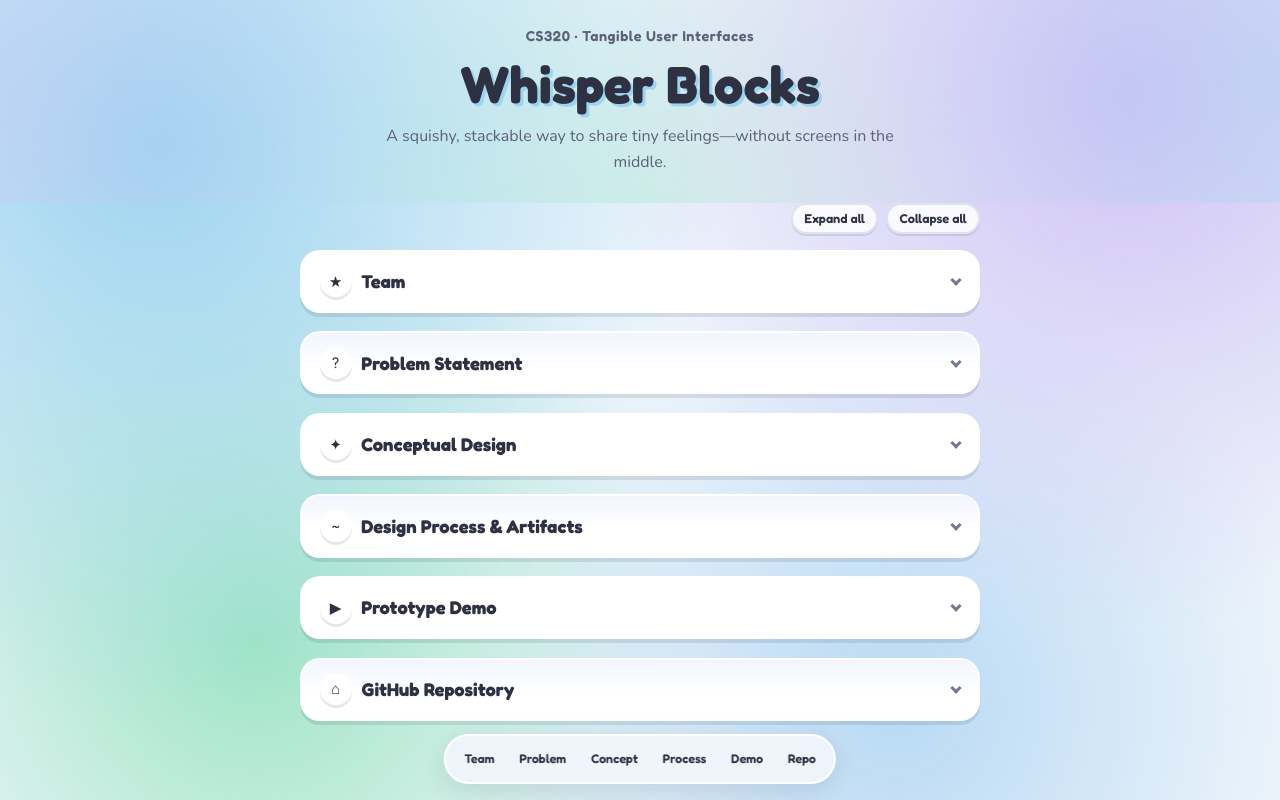
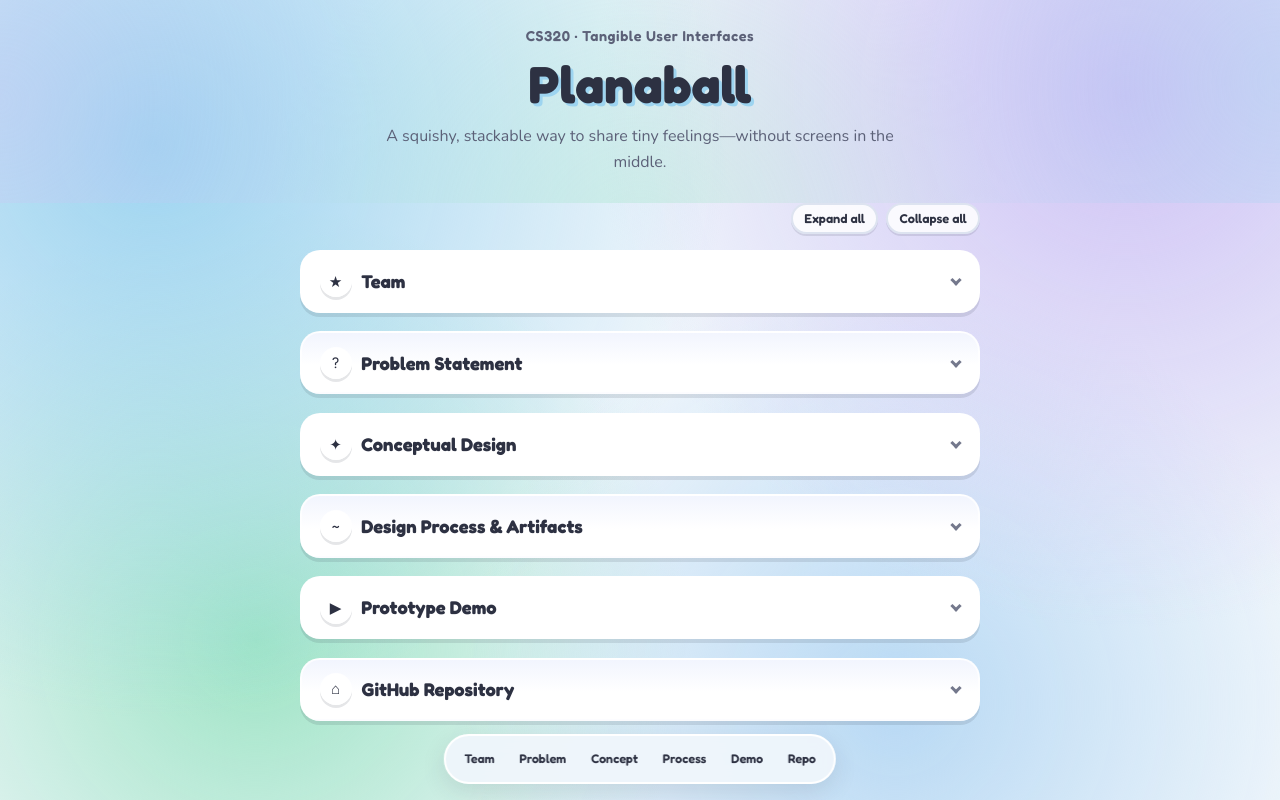
Before and after one commit to na-nan-ya/cs320-project-website-src, a website: page index.html in a window 1280 px wide. Shown: the top 800 px of the page. Drawn offline with nearby package versions, Linux system fonts and the light colour scheme.

Commit message:
title test

```diff
--- a/index.html
+++ b/index.html
@@ -3,7 +3,7 @@
 <head>
   <meta charset="UTF-8" />
   <meta name="viewport" content="width=device-width, initial-scale=1" />
-  <title>Whisper Blocks — TUI Final Project</title>
+  <title>Planaball</title>
   <link rel="preconnect" href="https://fonts.googleapis.com" />
   <link rel="preconnect" href="https://fonts.gstatic.com" crossorigin />
   <link href="https://fonts.googleapis.com/css2?family=Fredoka:wght@400;500;600;700&family=Nunito:wght@400;600;700&display=swap" rel="stylesheet" />
@@ -15,7 +15,7 @@
   <header class="site-header">
     <div class="header-inner">
       <p class="eyebrow">CS320 · Tangible User Interfaces</p>
-      <h1 class="title">Whisper Blocks</h1>
+      <h1 class="title">Planaball</h1>
       <p class="tagline">A squishy, stackable way to share tiny feelings—without screens in the middle.</p>
     </div>
     <div class="header-blobs" aria-hidden="true"></div>
@@ -82,7 +82,7 @@
         <span class="collapse-chevron" aria-hidden="true"></span>
       </summary>
       <div class="collapse-body">
-      <p class="lead">Whisper Blocks are foam-covered cubes with pressure sensors. Each face is a “feeling color.” Stack them to send a quiet signal to a paired block across the room: lights and gentle haptics echo your stack.</p>
+      <p class="lead">Planaball is a foam-covered cube with pressure sensors. Each face is a “feeling color.” Stack them to send a quiet signal to a paired block across the room: lights and gentle haptics echo your stack.</p>
 
       <div class="concept-layout">
         <figure class="card diagram" aria-label="Storyboard: three panels">
--- a/package.json
+++ b/package.json
@@ -1,5 +1,5 @@
 {
-  "name": "cs320-tui-project-site",
+  "name": "planaball",
   "private": true,
   "scripts": {
     "start": "npx --yes serve -l 3000 ."
```
